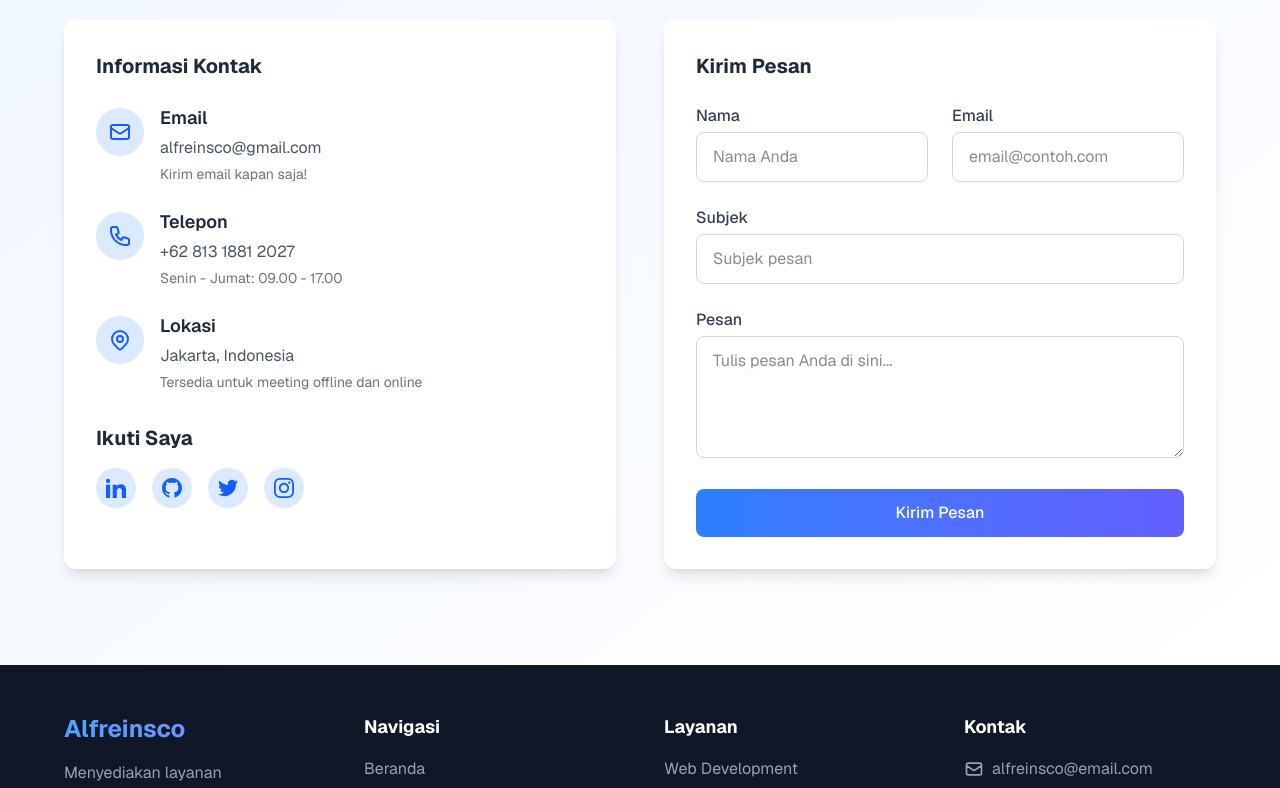
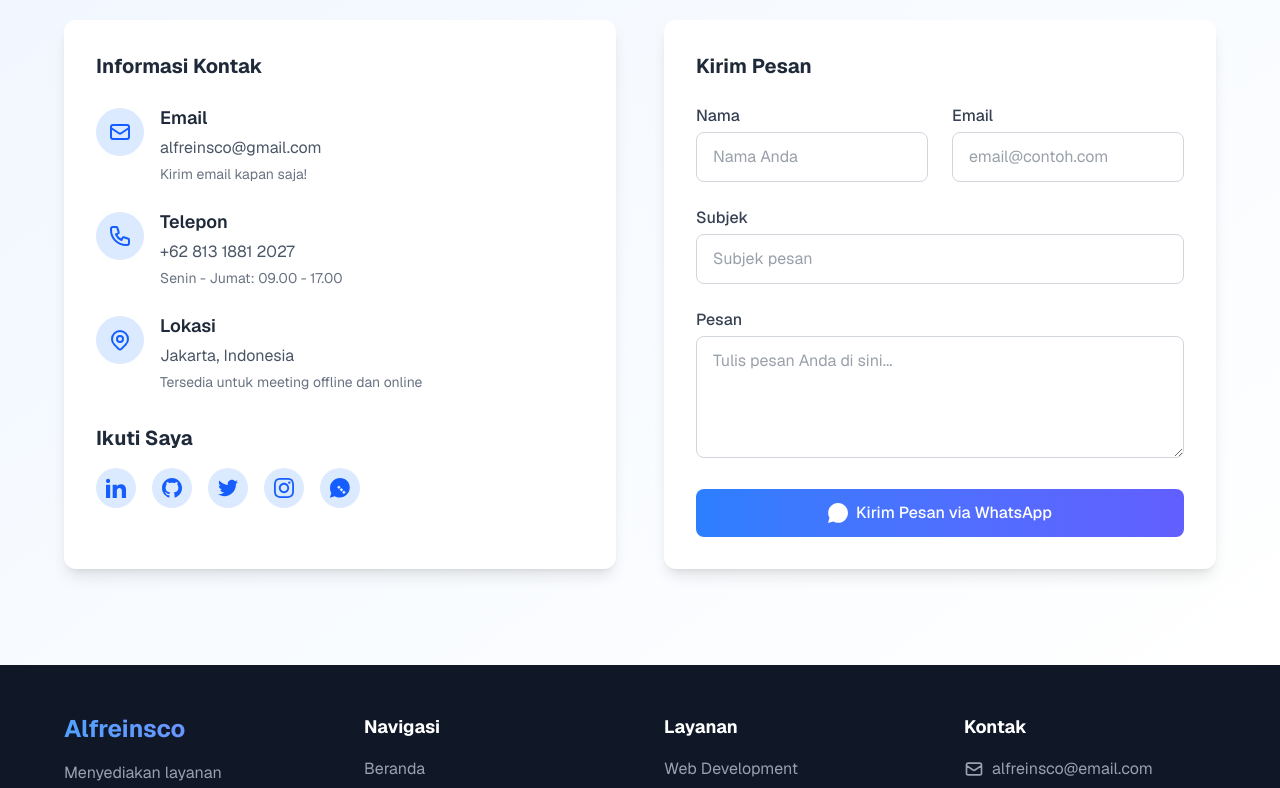
Before and after one commit to alfreinsco/portofolios, a Next.js app: page / in a window 1280 px wide. Shown: the part 5240-6028 px from the top of the page. Built offline with nearby package versions, Linux system fonts and the light colour scheme.

Commit message:
Add WhatsApp contact functionality to ContactSection component and update database.json with WhatsApp link. Enhance form submission to open WhatsApp with pre-filled message. Update Footer component to include WhatsApp link.

```diff
--- a/app/components/ContactSection.tsx
+++ b/app/components/ContactSection.tsx
@@ -9,8 +9,25 @@ interface ContactSectionProps {
 export default function ContactSection({ profile }: ContactSectionProps) {
   const handleSubmit = (e: FormEvent) => {
     e.preventDefault();
-    // Di sini implementasi logika pengiriman form bisa ditambahkan
-    alert('Pesan Anda telah terkirim. Terima kasih!');
+
+    // Ambil nilai dari form
+    const form = e.target as HTMLFormElement;
+    const name = (form.elements.namedItem('name') as HTMLInputElement).value;
+    const email = (form.elements.namedItem('email') as HTMLInputElement).value;
+    const subject = (form.elements.namedItem('subject') as HTMLInputElement).value;
+    const message = (form.elements.namedItem('message') as HTMLTextAreaElement).value;
+
+    // Format pesan untuk WhatsApp
+    const whatsappMessage = `*Pesan dari Website*\n\nNama: ${name}\nEmail: ${email}\nSubjek: ${subject}\n\nPesan:\n${message}`;
+
+    // Encode pesan untuk URL
+    const encodedMessage = encodeURIComponent(whatsappMessage);
+
+    // Buka WhatsApp dengan pesan yang sudah disiapkan
+    window.open(`https://wa.me/6281318812027?text=${encodedMessage}`, '_blank');
+
+    // Reset form
+    form.reset();
   };
 
   return (
@@ -93,6 +110,11 @@ export default function ContactSection({ profile }: ContactSectionProps) {
                   <path d="M12 2.163c3.204 0 3.584.012 4.85.07 3.252.148 4.771 1.691 4.919 4.919.058 1.265.069 1.645.069 4.849 0 3.205-.012 3.584-.069 4.849-.149 3.225-1.664 4.771-4.919 4.919-1.266.058-1.644.07-4.85.07-3.204 0-3.584-.012-4.849-.07-3.26-.149-4.771-1.699-4.919-4.92-.058-1.265-.07-1.644-.07-4.849 0-3.204.013-3.583.07-4.849.149-3.227 1.664-4.771 4.919-4.919 1.266-.057 1.645-.069 4.849-.069zm0-2.163c-3.259 0-3.667.014-4.947.072-4.358.2-6.78 2.618-6.98 6.98-.059 1.281-.073 1.689-.073 4.948 0 3.259.014 3.668.072 4.948.2 4.358 2.618 6.78 6.98 6.98 1.281.058 1.689.072 4.948.072 3.259 0 3.668-.014 4.948-.072 4.354-.2 6.782-2.618 6.979-6.98.059-1.28.073-1.689.073-4.948 0-3.259-.014-3.667-.072-4.947-.196-4.354-2.617-6.78-6.979-6.98-1.281-.059-1.69-.073-4.949-.073zm0 5.838c-3.403 0-6.162 2.759-6.162 6.162s2.759 6.163 6.162 6.163 6.162-2.759 6.162-6.163c0-3.403-2.759-6.162-6.162-6.162zm0 10.162c-2.209 0-4-1.79-4-4 0-2.209 1.791-4 4-4s4 1.791 4 4c0 2.21-1.791 4-4 4zm6.406-11.845c-.796 0-1.441.645-1.441 1.44s.645 1.44 1.441 1.44c.795 0 1.439-.645 1.439-1.44s-.644-1.44-1.439-1.44z"/>
                 </svg>
               </a>
+              <a href={profile.socialMedia.whatsapp} target="_blank" rel="noopener noreferrer" className="w-9 h-9 md:w-10 md:h-10 rounded-full bg-blue-100 flex items-center justify-center text-blue-600 hover:bg-blue-600 hover:text-white transition-all">
+                <svg xmlns="http://www.w3.org/2000/svg" className="h-4 w-4 md:h-5 md:w-5" fill="currentColor" viewBox="0 0 24 24">
+                  <path d="M12 0c-6.627 0-12 5.373-12 12 0 2.21.577 4.27 1.58 6.06l-1.58 4.94c-.1.3.1.6.4.6.1 0 .2 0 .3-.1l4.94-1.58c1.79 1.003 3.85 1.58 6.06 1.58 6.627 0 12-5.373 12-12S18.627 0 12 0zm6.5 17.5l-1.5 1.5c-.2.2-.5.2-.7 0l-1.5-1.5c-.2-.2-.2-.5 0-.7l1.5-1.5c.2-.2.5-.2.7 0l1.5 1.5c.2.2.2.5 0 .7zm-3-3l-1.5 1.5c-.2.2-.5.2-.7 0l-1.5-1.5c-.2-.2-.2-.5 0-.7l1.5-1.5c.2-.2.5-.2.7 0l1.5 1.5c.2.2.2.5 0 .7zm-3-3l-1.5 1.5c-.2.2-.5.2-.7 0l-1.5-1.5c-.2-.2-.2-.5 0-.7l1.5-1.5c.2-.2.5-.2.7 0l1.5 1.5c.2.2.2.5 0 .7z"/>
+                </svg>
+              </a>
             </div>
           </div>
 
@@ -106,7 +128,7 @@ export default function ContactSection({ profile }: ContactSectionProps) {
                   <input
                     type="text"
                     id="name"
-                    className="w-full px-3 md:px-4 py-2 md:py-3 border border-gray-300 rounded-lg focus:ring-2 focus:ring-blue-500 focus:border-blue-500 transition-all text-sm md:text-base"
+                    className="text-gray-700 w-full px-3 md:px-4 py-2 md:py-3 border border-gray-300 rounded-lg focus:ring-2 focus:ring-blue-500 focus:border-blue-500 transition-all text-sm md:text-base"
                     placeholder="Nama Anda"
                     required
                   />
@@ -116,7 +138,7 @@ export default function ContactSection({ profile }: ContactSectionProps) {
                   <input
                     type="email"
                     id="email"
-                    className="w-full px-3 md:px-4 py-2 md:py-3 border border-gray-300 rounded-lg focus:ring-2 focus:ring-blue-500 focus:border-blue-500 transition-all text-sm md:text-base"
+                    className="text-gray-700 w-full px-3 md:px-4 py-2 md:py-3 border border-gray-300 rounded-lg focus:ring-2 focus:ring-blue-500 focus:border-blue-500 transition-all text-sm md:text-base"
                     placeholder="email@contoh.com"
                     required
                   />
@@ -128,7 +150,7 @@ export default function ContactSection({ profile }: ContactSectionProps) {
                 <input
                   type="text"
                   id="subject"
-                  className="w-full px-3 md:px-4 py-2 md:py-3 border border-gray-300 rounded-lg focus:ring-2 focus:ring-blue-500 focus:border-blue-500 transition-all text-sm md:text-base"
+                  className="text-gray-700 w-full px-3 md:px-4 py-2 md:py-3 border border-gray-300 rounded-lg focus:ring-2 focus:ring-blue-500 focus:border-blue-500 transition-all text-sm md:text-base"
                   placeholder="Subjek pesan"
                   required
                 />
@@ -139,7 +161,7 @@ export default function ContactSection({ profile }: ContactSectionProps) {
                 <textarea
                   id="message"
                   rows={4}
-                  className="w-full px-3 md:px-4 py-2 md:py-3 border border-gray-300 rounded-lg focus:ring-2 focus:ring-blue-500 focus:border-blue-500 transition-all text-sm md:text-base"
+                  className="text-gray-700 w-full px-3 md:px-4 py-2 md:py-3 border border-gray-300 rounded-lg focus:ring-2 focus:ring-blue-500 focus:border-blue-500 transition-all text-sm md:text-base"
                   placeholder="Tulis pesan Anda di sini..."
                   required
                 ></textarea>
@@ -147,9 +169,12 @@ export default function ContactSection({ profile }: ContactSectionProps) {
 
               <button
                 type="submit"
-                className="w-full bg-gradient-to-r from-blue-500 to-indigo-500 text-white py-2.5 md:py-3 px-6 rounded-lg hover:shadow-lg transition-all font-medium text-sm md:text-base"
+                className="w-full bg-gradient-to-r from-blue-500 to-indigo-500 text-white py-2.5 md:py-3 px-6 rounded-lg hover:shadow-lg transition-all font-medium text-sm md:text-base flex items-center justify-center gap-2"
               >
-                Kirim Pesan
+                <svg xmlns="http://www.w3.org/2000/svg" className="h-5 w-5" viewBox="0 0 24 24" fill="currentColor">
+                  <path d="M.057 24l1.687-6.163c-1.041-1.804-1.588-3.849-1.587-5.946.003-6.556 5.338-11.891 11.893-11.891 3.181.001 6.167 1.24 8.413 3.488 2.245 2.248 3.481 5.236 3.48 8.414-.003 6.557-5.338 11.892-11.893 11.892-1.99-.001-3.951-.5-5.688-1.448l-6.305 1.654z"/>
+                </svg>
+                Kirim Pesan via WhatsApp
               </button>
             </form>
           </div>
--- a/database.json
+++ b/database.json
@@ -12,7 +12,8 @@
       "linkedin": "https://linkedin.com/in/alfreinsco",
       "github": "https://github.com/alfreinsco",
       "twitter": "https://twitter.com/alfreinsco",
-      "instagram": "https://instagram.com/salakory14"
+      "instagram": "https://instagram.com/salakory14",
+      "whatsapp": "https://wa.me/6281318812027"
     }
   },
   "skills": {
```
Also changed, not shown: app/components/Footer.tsx (+5 -0 lines).
